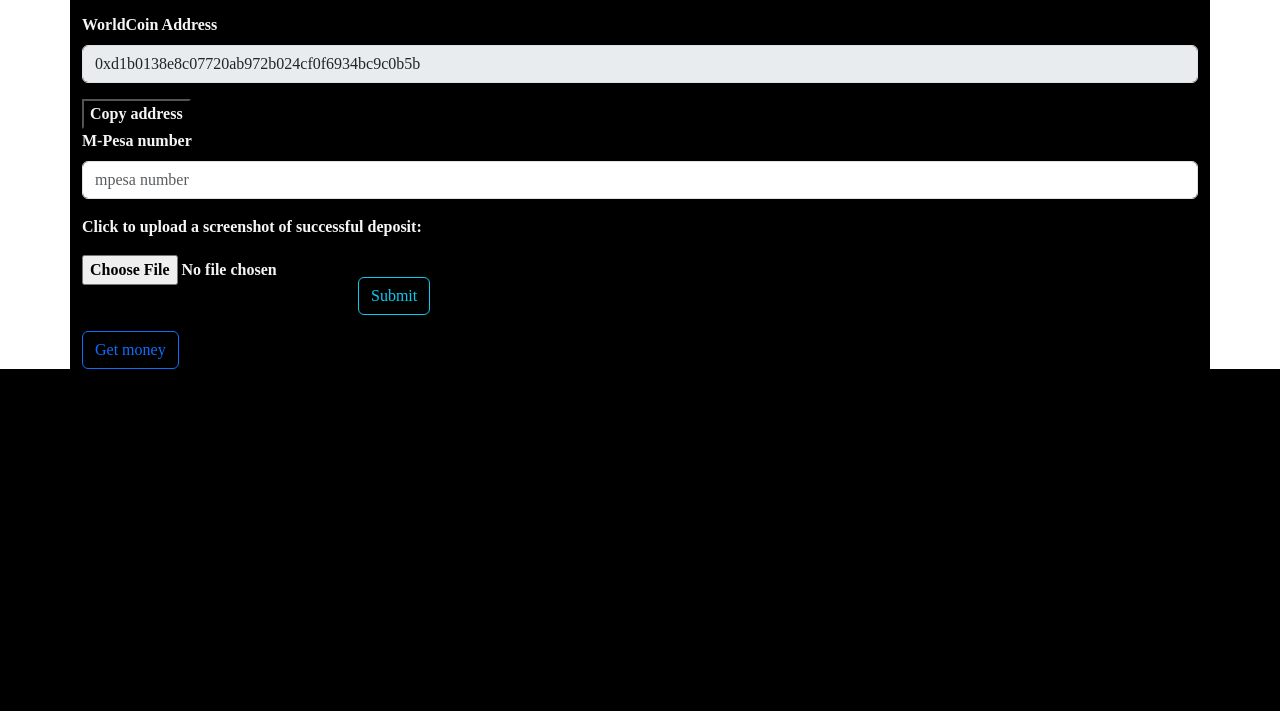
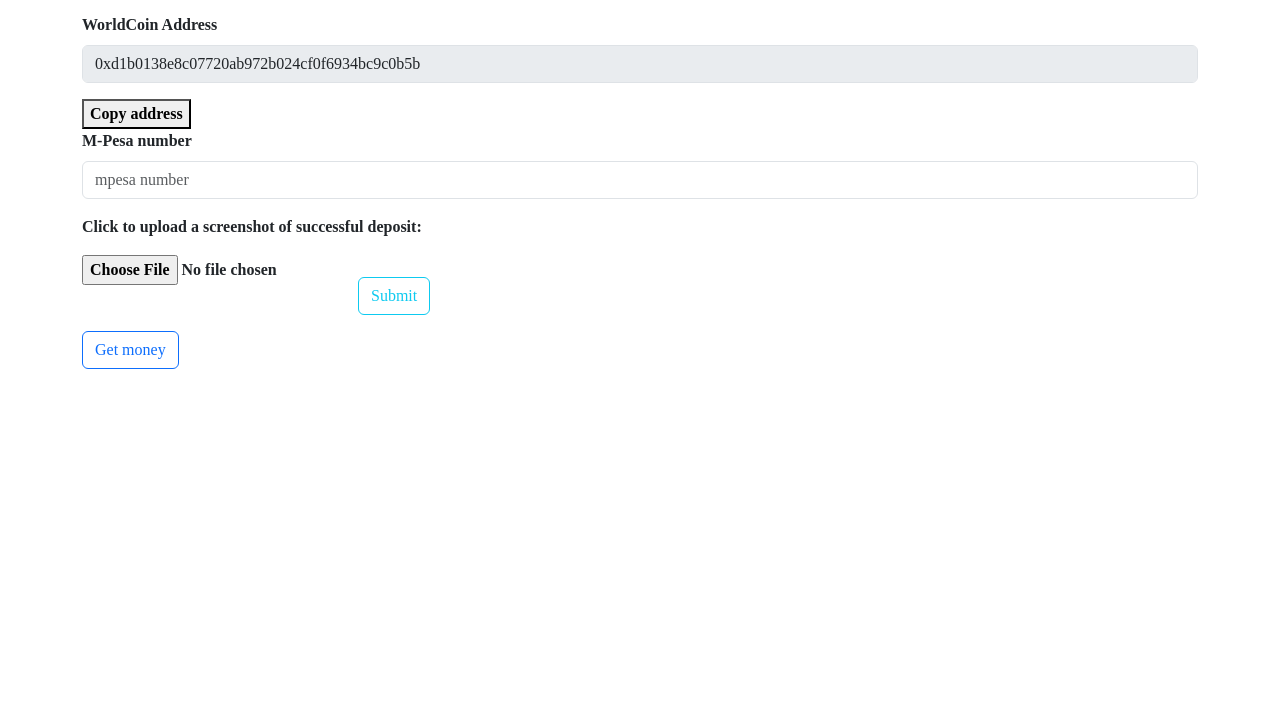
Before and after one commit to testkuku/worldcoin, a plain HTML site: page index.html in a window 1280 px wide. Shown: the part 89-800 px from the top of the page. Drawn offline with nearby package versions, Linux system fonts and the light colour scheme.

Commit message:
Update in.css

```diff
--- a/in.css
+++ b/in.css
@@ -4,8 +4,6 @@
     scroll-behavior: smooth;
     font-family: 'Times New Roman', Times, serif;
     font-weight: bolder;
-    color: whitesmoke;
-    background-color: black;
 }
 
 h1{
```
